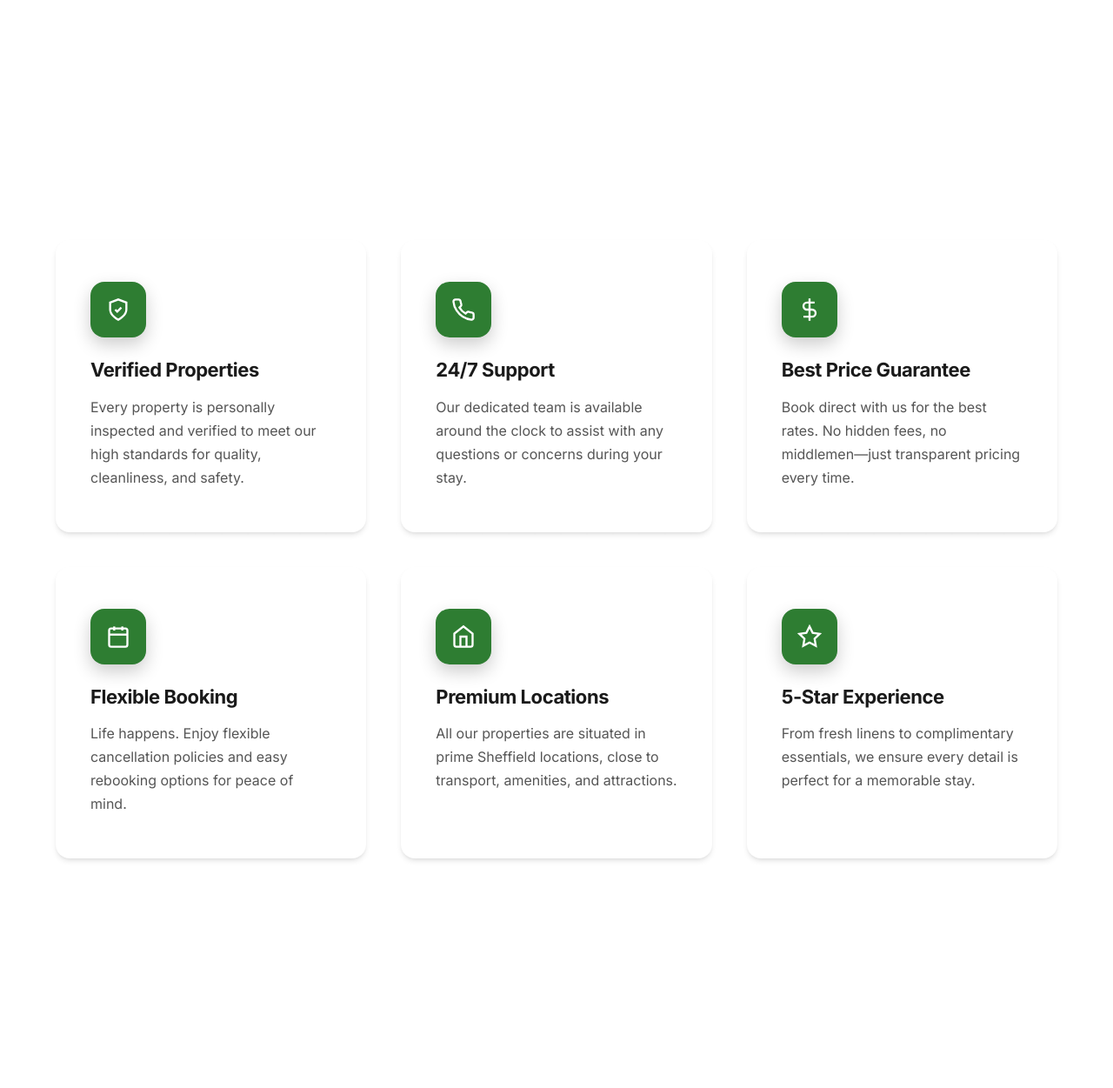
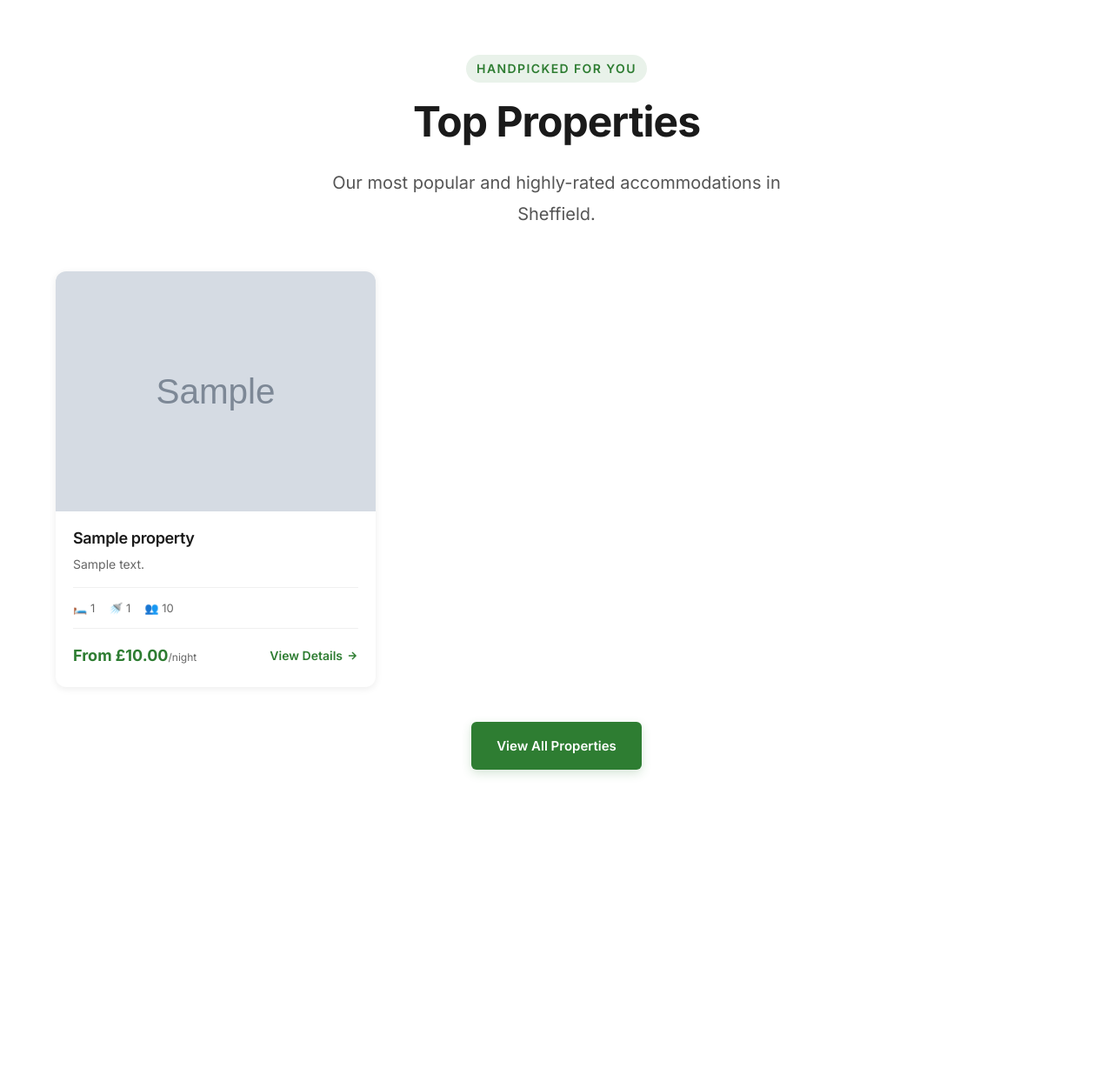
Before and after one commit to DanielPicciau/Safe-Let-Stays, a Django app: page / in a window 1280 px wide. Shown: the part 801-2052 px from the top of the page at 87% size. Run offline with Django 5.2, Linux system fonts and the light colour scheme; tables that the repository leaves empty hold one stand-in row (values such as "Sample post"); grey boxes marked "Sample" are stand-in pictures.

Commit message:
Add homepage display settings for properties and update styles
- Introduced 'show_on_homepage' and 'homepage_order' fields in Property model.
- Updated PropertyForm to include new fields.
- Enhanced PropertyAdmin to manage display settings in the admin interface.
- Modified homepage view to fetch top properties based on new settings.
- Updated homepage template to display top properties section.
- Adjusted CSS for improved layout and design.

```diff
--- a/static/yourapp/css/homepage.css
+++ b/static/yourapp/css/homepage.css
@@ -25,10 +25,10 @@ SAFE LET STAYS — REVOLUTIONIZED STYLES
     /* Spacing & Layout */
     --container-width: 1200px;
     --header-height: 80px;
-    --radius-sm: 4px;
-    --radius-md: 8px;
-    --radius-lg: 16px;
-    --radius-xl: 24px;
+    --radius-sm: 3px;
+    --radius-md: 6px;
+    --radius-lg: 10px;
+    --radius-xl: 14px;
     --radius-full: 9999px;
 
     /* Shadows */
--- a/templates/homepage.html
+++ b/templates/homepage.html
@@ -146,63 +146,52 @@ SAFE LET STAYS — HOMEPAGE TEMPLATE (REVOLUTIONIZED)
 
     <main id="main-content">
 
-            <!-- WHY CHOOSE US -->
-        <section class="section benefits-section">
-            <div class="container">
-                <div class="section-header text-center">
-                    <span class="section-subtitle">The Safe Let Stays Difference</span>
-                    <h2 class="section-title">Why Choose Us?</h2>
-                    <p class="section-desc">We go above and beyond to ensure every stay is exceptional.</p>
+        <!-- TOP PROPERTIES -->
+        <section class="section top-properties-section" style="padding: 4rem 0;">
+            <div class="container" style="max-width: 1200px;">
+                <div class="section-header text-center" style="margin-bottom: 3rem;">
+                    <span class="section-subtitle">Handpicked for You</span>
+                    <h2 class="section-title">Top Properties</h2>
+                    <p class="section-desc">Our most popular and highly-rated accommodations in Sheffield.</p>
                 </div>
 
-                <div class="benefits-grid">
-                    <div class="benefit-item reveal-on-scroll">
-                        <div class="benefit-icon">
-                            <svg width="28" height="28" viewBox="0 0 24 24" fill="none" stroke="currentColor" stroke-width="2"><path d="M12 22s8-4 8-10V5l-8-3-8 3v7c0 6 8 10 8 10z"/><polyline points="9 12 11 14 15 10"/></svg>
+                <div style="display: grid; grid-template-columns: repeat(3, 1fr); gap: 1.5rem; margin-bottom: 2.5rem;">
+                    {% for property in top_properties %}
+                    <article class="reveal-on-scroll" {% if forloop.counter0 > 0 %}style="transition-delay: {{ forloop.counter0|add:'0' }}0ms;"{% endif %}>
+                        <div style="background: white; border-radius: 12px; overflow: hidden; box-shadow: 0 2px 8px rgba(0,0,0,0.08); transition: all 0.3s ease; height: 100%; display: flex; flex-direction: column;">
+                            <div style="position: relative; aspect-ratio: 4/3; overflow: hidden;">
+                                {% if property.image %}
+                                    <img src="{{ property.image.url }}" alt="{{ property.title }}" style="object-fit: cover; width: 100%; height: 100%; transition: transform 0.3s ease;">
+                                {% else %}
+                                    <div style="background: linear-gradient(135deg, #667eea 0%, #764ba2 100%); width: 100%; height: 100%; display: flex; align-items: center; justify-content: center; color: white; font-size: 1rem;">
+                                        {{ property.title }}
+                                    </div>
+                                {% endif %}
+                            </div>
+                            <div style="padding: 1.25rem; display: flex; flex-direction: column; flex: 1;">
+                                <h3 style="font-size: 1.125rem; font-weight: 600; margin-bottom: 0.5rem; color: #1a1a1a;">{{ property.title }}</h3>
+                                <p style="color: #666; font-size: 0.875rem; line-height: 1.5; margin-bottom: 1rem; flex: 1;">{{ property.short_description }}</p>
+                                <div style="display: flex; gap: 1rem; margin-bottom: 1rem; font-size: 0.8125rem; color: #666; padding: 0.75rem 0; border-top: 1px solid #f0f0f0; border-bottom: 1px solid #f0f0f0;">
+                                    <span>🛏️ {{ property.beds }}</span>
+                                    <span>🚿 {{ property.baths }}</span>
+                                    <span>👥 {{ property.capacity }}</span>
+                                </div>
+                                <div style="display: flex; justify-content: space-between; align-items: center;">
+                                    <span style="font-size: 1.125rem; font-weight: 700; color: {{ brand_color }};">From £{{ property.price_from }}<span style="font-size: 0.75rem; font-weight: 400; color: #666;">/night</span></span>
+                                    <a href="{% url 'property_detail' property.slug %}" style="color: {{ brand_color }}; font-weight: 600; text-decoration: none; font-size: 0.875rem; display: flex; align-items: center; gap: 0.25rem;">
+                                        View Details <svg width="14" height="14" viewBox="0 0 24 24" fill="none" stroke="currentColor" stroke-width="2.5"><path d="M5 12h14M12 5l7 7-7 7"/></svg>
+                                    </a>
+                                </div>
+                            </div>
                         </div>
-                        <h3>Verified Properties</h3>
-                        <p>Every property is personally inspected and verified to meet our high standards for quality, cleanliness, and safety.</p>
-                    </div>
+                    </article>
+                    {% empty %}
+                    <p style="text-align: center; grid-column: 1 / -1;">No properties available at the moment.</p>
+                    {% endfor %}
+                </div>
 
-                    <div class="benefit-item reveal-on-scroll" style="transition-delay: 0.1s;">
-                        <div class="benefit-icon">
-                            <svg width="28" height="28" viewBox="0 0 24 24" fill="none" stroke="currentColor" stroke-width="2"><path d="M22 16.92v3a2 2 0 0 1-2.18 2 19.79 19.79 0 0 1-8.63-3.07 19.5 19.5 0 0 1-6-6 19.79 19.79 0 0 1-3.07-8.67A2 2 0 0 1 4.11 2h3a2 2 0 0 1 2 1.72c.127.96.361 1.903.7 2.81a2 2 0 0 1-.45 2.11L8.09 9.91a16 16 0 0 0 6 6l1.27-1.27a2 2 0 0 1 2.11-.45c.907.339 1.85.573 2.81.7A2 2 0 0 1 22 16.92z"/></svg>
-                        </div>
-                        <h3>24/7 Support</h3>
-                        <p>Our dedicated team is available around the clock to assist with any questions or concerns during your stay.</p>
-                    </div>
-
-                    <div class="benefit-item reveal-on-scroll" style="transition-delay: 0.2s;">
-                        <div class="benefit-icon">
-                            <svg width="28" height="28" viewBox="0 0 24 24" fill="none" stroke="currentColor" stroke-width="2"><line x1="12" y1="1" x2="12" y2="23"/><path d="M17 5H9.5a3.5 3.5 0 0 0 0 7h5a3.5 3.5 0 0 1 0 7H6"/></svg>
-                        </div>
-                        <h3>Best Price Guarantee</h3>
-                        <p>Book direct with us for the best rates. No hidden fees, no middlemen—just transparent pricing every time.</p>
-                    </div>
-
-                    <div class="benefit-item reveal-on-scroll" style="transition-delay: 0.3s;">
-                        <div class="benefit-icon">
-                            <svg width="28" height="28" viewBox="0 0 24 24" fill="none" stroke="currentColor" stroke-width="2"><rect x="3" y="4" width="18" height="18" rx="2" ry="2"/><line x1="16" y1="2" x2="16" y2="6"/><line x1="8" y1="2" x2="8" y2="6"/><line x1="3" y1="10" x2="21" y2="10"/></svg>
-                        </div>
-                        <h3>Flexible Booking</h3>
-                        <p>Life happens. Enjoy flexible cancellation policies and easy rebooking options for peace of mind.</p>
-                    </div>
-
-                    <div class="benefit-item reveal-on-scroll" style="transition-delay: 0.4s;">
-                        <div class="benefit-icon">
-                            <svg width="28" height="28" viewBox="0 0 24 24" fill="none" stroke="currentColor" stroke-width="2"><path d="M3 9l9-7 9 7v11a2 2 0 0 1-2 2H5a2 2 0 0 1-2-2z"/><polyline points="9 22 9 12 15 12 15 22"/></svg>
-                        </div>
-                        <h3>Premium Locations</h3>
-                        <p>All our properties are situated in prime Sheffield locations, close to transport, amenities, and attractions.</p>
-                    </div>
-
-                    <div class="benefit-item reveal-on-scroll" style="transition-delay: 0.5s;">
-                        <div class="benefit-icon">
-                            <svg width="28" height="28" viewBox="0 0 24 24" fill="none" stroke="currentColor" stroke-width="2"><polygon points="12 2 15.09 8.26 22 9.27 17 14.14 18.18 21.02 12 17.77 5.82 21.02 7 14.14 2 9.27 8.91 8.26 12 2"/></svg>
-                        </div>
-                        <h3>5-Star Experience</h3>
-                        <p>From fresh linens to complimentary essentials, we ensure every detail is perfect for a memorable stay.</p>
-                    </div>
+                <div style="text-align: center;">
+                    <a href="/properties" class="btn btn--primary">View All Properties</a>
                 </div>
             </div>
         </section>
--- a/yourapp/forms.py
+++ b/yourapp/forms.py
@@ -7,7 +7,8 @@ class PropertyForm(forms.ModelForm):
         fields = [
             'title', 'short_description', 'description', 'image',
             'price_from', 'beds', 'baths', 'capacity', 'parking',
-            'distance_to_stadium_mins', 'tags', 'keywords', 'is_featured'
+            'distance_to_stadium_mins', 'tags', 'keywords', 'is_featured',
+            'show_on_homepage', 'homepage_order'
         ]
         widgets = {
             'title': forms.TextInput(attrs={'class': 'form-control'}),
@@ -20,6 +21,7 @@ class PropertyForm(forms.ModelForm):
             'distance_to_stadium_mins': forms.NumberInput(attrs={'class': 'form-control'}),
             'tags': forms.TextInput(attrs={'class': 'form-control', 'placeholder': 'e.g. wifi, city-centre, luxury'}),
             'keywords': forms.Textarea(attrs={'class': 'form-control', 'rows': 2}),
+            'homepage_order': forms.NumberInput(attrs={'class': 'form-control', 'placeholder': '1, 2, 3...'}),
         }
 
 from django.contrib.auth.models import User
--- a/yourapp/models.py
+++ b/yourapp/models.py
@@ -25,6 +25,8 @@ class Property(models.Model):
     keywords = models.TextField(blank=True, help_text="Keywords for search optimization")
 
     is_featured = models.BooleanField(default=False)
+    show_on_homepage = models.BooleanField(default=False, help_text="Display in Top Properties section on homepage")
+    homepage_order = models.IntegerField(default=0, help_text="Order in Top Properties section (lower numbers appear first)")
     created_at = models.DateTimeField(auto_now_add=True)
     updated_at = models.DateTimeField(auto_now=True)
 
--- a/yourapp/views.py
+++ b/yourapp/views.py
@@ -34,8 +34,13 @@ def homepage(request):
         featured = properties.first()
 
     context['featured_property'] = featured
-    # Exclude featured from the list if desired, or just show all
-    context['properties'] = properties[:3] # Show top 3 matches
+
+    # Top Properties for homepage section (selected by staff)
+    top_properties = Property.objects.filter(show_on_homepage=True).order_by('homepage_order')[:3]
+    if top_properties.count() < 3:
+        # Fallback to first 3 properties if not enough are selected
+        top_properties = properties[:3]
+    context['top_properties'] = top_properties
 
     return render(request, 'homepage.html', context)
 
```
Also changed, not shown: templates/staff/property_form.html (+12 -2 lines), yourapp/admin.py (+19 -2 lines), yourapp/migrations/0006_property_homepage_order_property_show_on_homepage.py (added).
